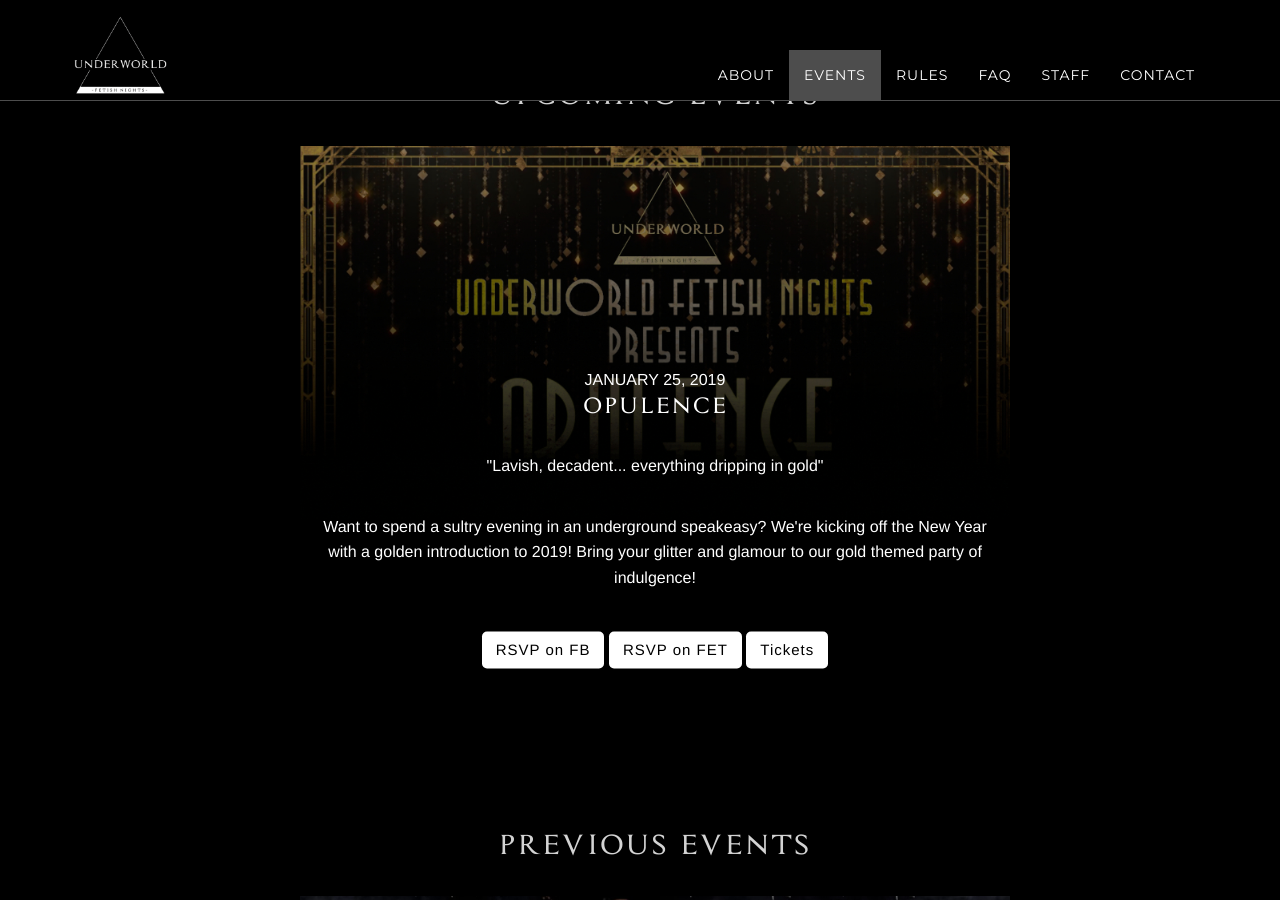
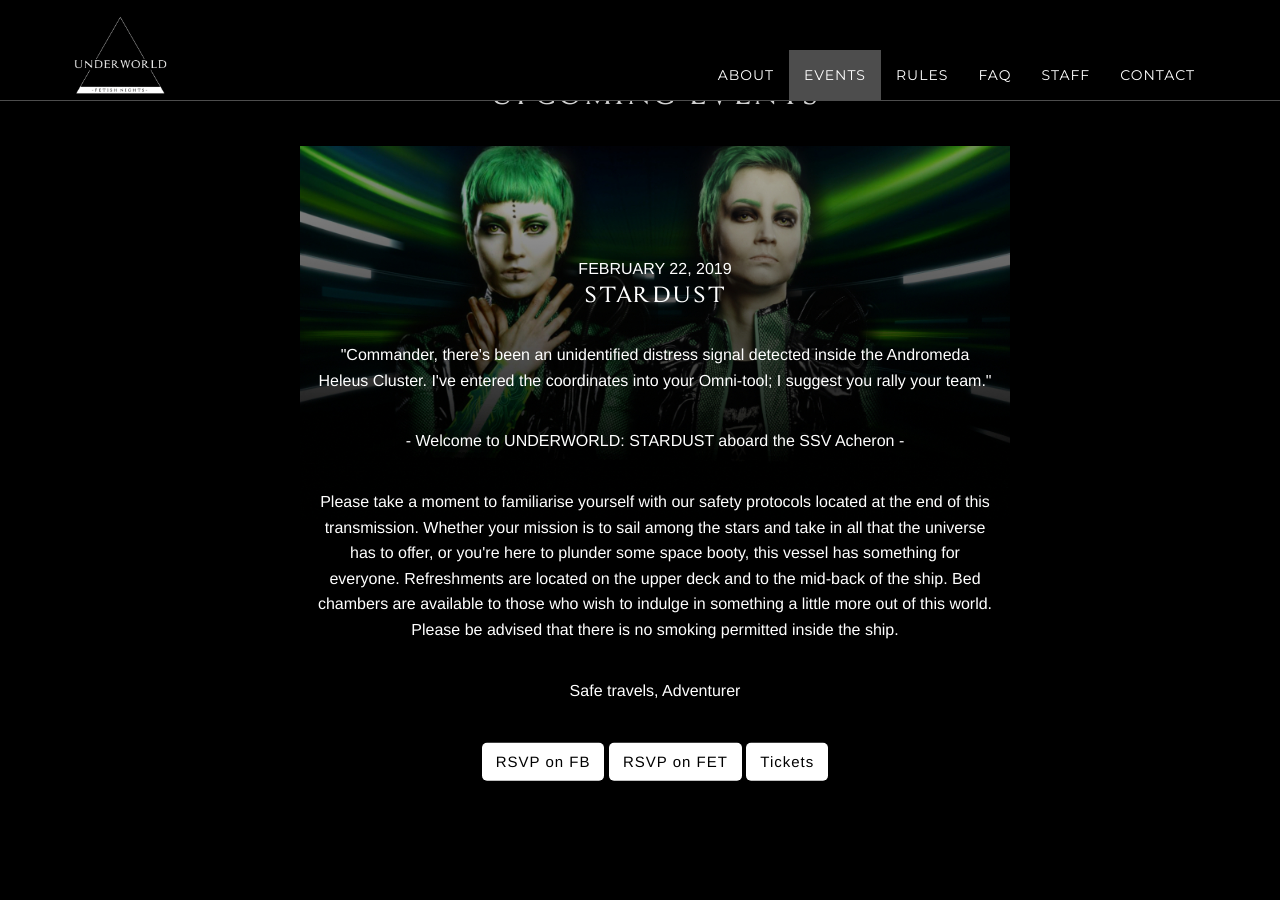
Before and after one commit to royally-underworld/melinoe, a Jekyll site: the page built from index.html, in a window 1280 px wide and 900 px high, scrolled down 2647 px. Built offline with Jekyll 4.4.1, drawn with Linux system fonts in a browser that asks for light colours; some of the changed text lies outside the part shown.

Commit message:
update event, update staff

```diff
--- a/_includes/events.html
+++ b/_includes/events.html
@@ -15,6 +15,37 @@
                         -->
                             <li>
                                 <div class="event-container">
+                                    <img src="/assets/event-bg/stardust-bg.jpg">
+                                    <div class="event-text">
+                                    FEBRUARY 22, 2019
+                                    <h3>STARDUST</h3>
+                                    <p>"Commander, there's been an unidentified distress signal detected inside the Andromeda Heleus Cluster.
+                                        I've entered the coordinates into your Omni-tool; I suggest you rally your team."</p>
+                                    <p>- Welcome to UNDERWORLD: STARDUST aboard the SSV Acheron -</p>
+                                    <p>Please take a moment to familiarise yourself with our safety protocols located at the end of this transmission.
+                                        Whether your mission is to sail among the stars and take in all that the universe has to offer,
+                                        or you're here to plunder some space booty, this vessel has something for everyone.
+                                        Refreshments are located on the upper deck and to the mid-back of the ship.
+                                        Bed chambers are available to those who wish to indulge in something a little more out of this world.
+                                        Please be advised that there is no smoking permitted inside the ship.</p>
+                                        <p>Safe travels, Adventurer</p>
+                                    <button>
+                                        <a href="https://www.facebook.com/events/637909556668518/" target="_blank">RSVP on FB</a>
+                                    </button>
+                                    <button>
+                                        <a href="https://fetlife.com/events/759854" target="_blank">RSVP on FET</a>
+                                    </button>
+                                    <button>
+                                        <a href="https://www.eventbrite.ca/e/underworld-presents-stardust-tickets-56068018954" target="_blank">Tickets</a>
+                                        </button>
+                                    </div>
+                                </div>
+                                </li>
+                </ul>
+                <h2>Previous Events</h2>
+                <ul class="prev-events">
+                        <li>
+                                <div class="event-container">
                                     <img src="/assets/event-bg/opulence_bg.jpg">
                                     <div class="event-text">
                                     JANUARY 25, 2019
@@ -22,20 +53,11 @@
                                     <p>"Lavish, decadent... everything dripping in gold"</p>
                                     <p>Want to spend a sultry evening in an underground speakeasy? We're kicking off the New Year with a golden introduction to 2019! Bring your glitter and glamour to our gold themed party of indulgence!</p>
                                     <button>
-                                        <a href="https://www.facebook.com/events/335075510419154/" target="_blank">RSVP on FB</a>
+                                            <a href="https://open.spotify.com/playlist/3jxCu2ZkhMthPqidBGSA9H" target="_blank">Spotify Playlist</a>
                                     </button>
-                                    <button>
-                                        <a href="https://fetlife.com/events/747117" target="_blank">RSVP on FET</a>
-                                    </button>
-                                    <button>
-                                        <a href="https://www.eventbrite.ca/e/underworld-presents-opulence-tickets-52091960456" target="_blank">Tickets</a>
-                                        </button>
                                     </div>
                                 </div>
                                 </li>
-                </ul>
-                <h2>Previous Events</h2>
-                <ul class="prev-events">
                     <li id="unleashed">
                                 <div class="event-container">
                                     <img src="/assets/event-bg/unleashed.jpg">
--- a/_includes/staff.html
+++ b/_includes/staff.html
@@ -22,7 +22,7 @@
                         <li>Chief Financial Officer</li>
                 </ul>
             <h3>Staff</h3>
-                <ul class="staff2">
+                <ul class="staff">
 
                         <li><img src="https://image.ibb.co/k2kTw9/hades_resized.jpg"></li>
                         <li><h4>Hades</h4></li>
@@ -33,22 +33,27 @@
                         <li><h4>Melinoe</h4></li>
                         <li>Staff</li>
                         <li>Tech & Design</li>
+                    <br>
+                        <li><img src="https://image.ibb.co/dEpjJe/devil_clipart_demon_13.png"></li>
+                        <li><h4>Terpsichore</h4></li>
+                        <li>Staff</li>
+                        <li>Social Media</li>
                 </ul>
                 <ul class="staff">
 
                         <li><img src="https://image.ibb.co/dEpjJe/devil_clipart_demon_13.png"></h4></li>
                         <li><h4>Mephisto</h4></li>
-                        <li>Security - Cerberus #1</li>
+                        <li>Guardians - Cerberus #1</li>
                         <li>Good Boy</li>
 
-                        <li><img src="https://image.ibb.co/dEpjJe/devil_clipart_demon_13.png"></li>
+                        <li><img src="/assets/photo_gallery/Hypnos_resized.jpg"></li>
                         <li><h4>Hypnos</h4></li>
-                        <li>Security - Cerberus #2</li>
+                        <li>Guardians - Cerberus #2</li>
                         <li>Good Boy</li>
 
                         <li><img src="https://image.ibb.co/gpFm2A/Eros-resized.jpg"></li>
                         <li><h4>Eros</h4></li>
-                        <li>Security - Cerberus #3</li>
+                        <li>Guardians - Cerberus #3</li>
                         <li><i>Extra Good Boy</i></li>
                 </ul>
         </div>
```
Also changed, not shown: assets/event-bg/stardust-bg.jpg (added), assets/photo_gallery/Hypnos_resized.jpg (added), 4 other files.
